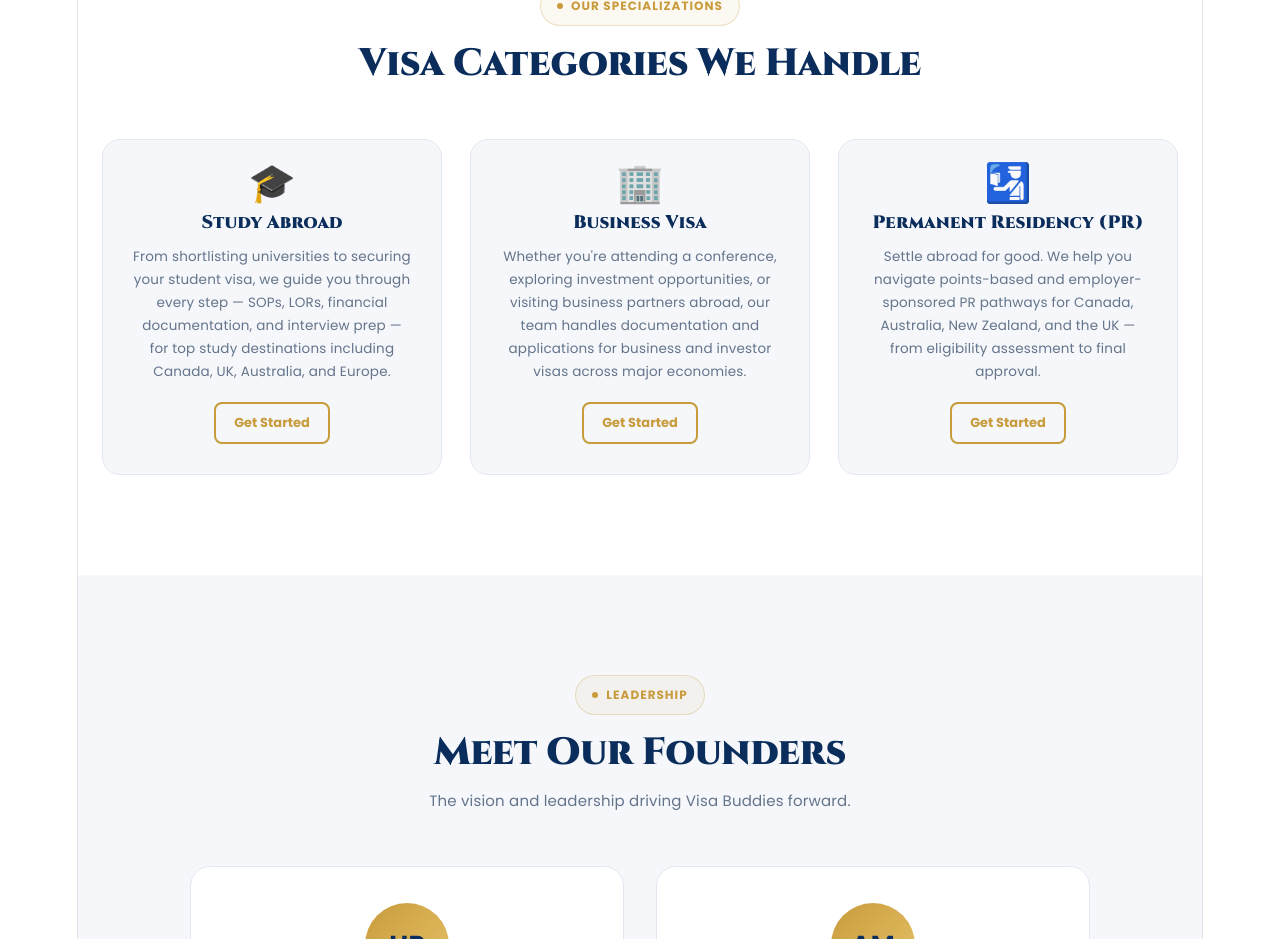
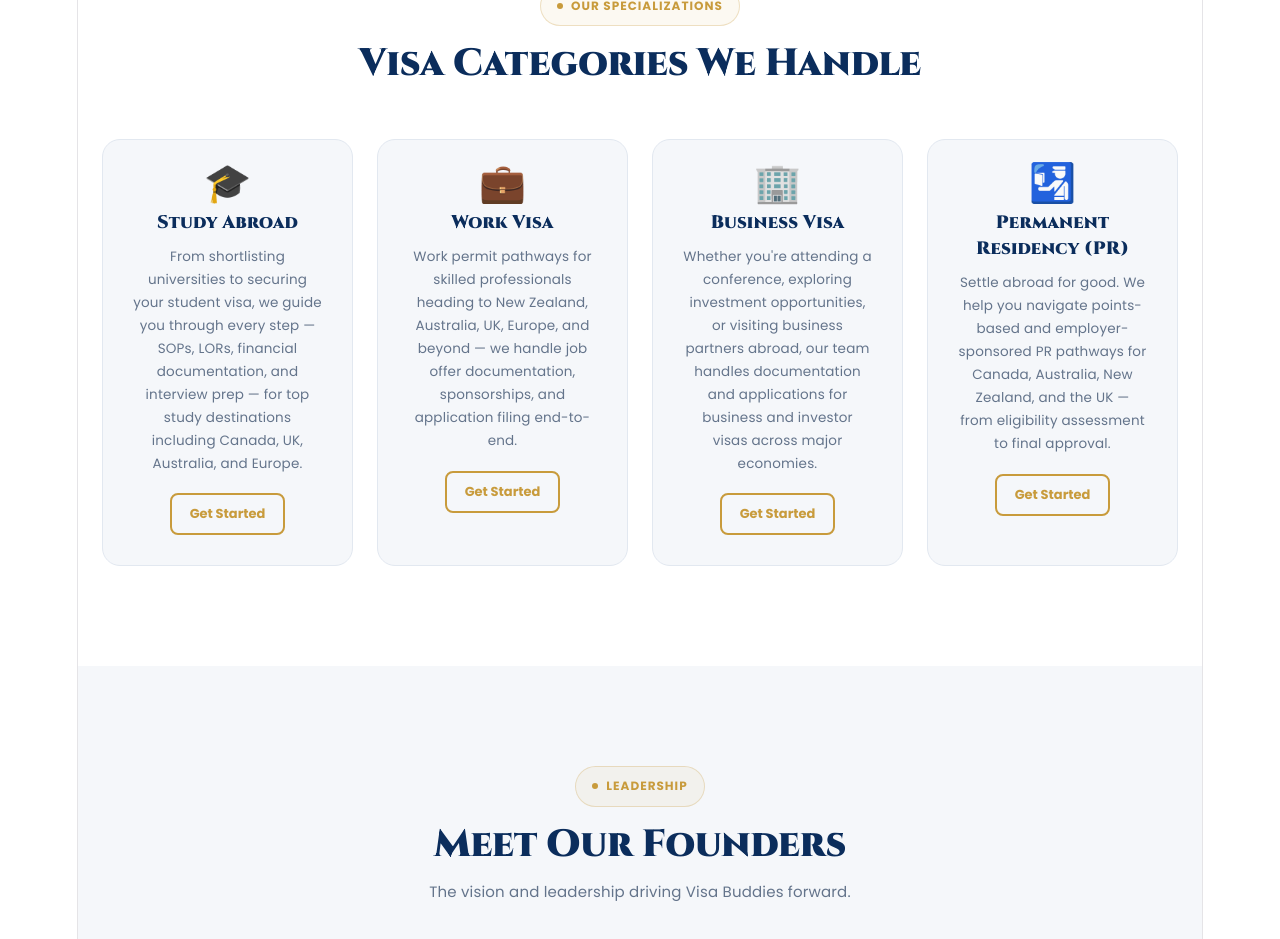
Before and after one commit to hetpatel79/visa-buddies, a React (Vite) app: page / in a window 1280 px wide. Shown: the part 3760-4699 px from the top of the page. Built offline with nearby package versions, Linux system fonts and the light colour scheme.

Commit message:
Fix Work Visa nav not navigating: id was misplaced on unrelated Process Timeline section, moved to a proper Work Visa card; also fix all scroll-to-section navigation being hidden behind fixed navbar via global scroll-margin-top

```diff
--- a/src/App.jsx
+++ b/src/App.jsx
@@ -262,6 +262,7 @@ export default function App(){
         @import url('https://fonts.googleapis.com/css2?family=Cinzel:wght@600;700;900&family=Playfair+Display:wght@400;600;700;900&family=Poppins:wght@300;400;500;600;700&display=swap');
         *,*::before,*::after{box-sizing:border-box;margin:0;padding:0;}
         html{scroll-behavior:smooth;}
+        section[id],footer[id]{scroll-margin-top:84px;}
         ::-webkit-scrollbar{width:5px}
         ::-webkit-scrollbar-track{background:${C.navy}}
         ::-webkit-scrollbar-thumb{background:${C.gold};border-radius:99px}
@@ -591,9 +592,10 @@ export default function App(){
             <Label>Our Specializations</Label>
             <h2 style={{ ...SH, fontSize: 38, fontWeight: 900, color: C.navy, marginBottom: 12 }}>Visa Categories We Handle</h2>
           </Reveal>
-          <div style={{ display: "grid", gridTemplateColumns: "1fr 1fr 1fr", gap: 28 }} className="g3">
+          <div style={{ display: "grid", gridTemplateColumns: "1fr 1fr 1fr 1fr", gap: 24 }} className="g4">
             {[
               { id: "study-abroad", icon: "🎓", title: "Study Abroad", desc: "From shortlisting universities to securing your student visa, we guide you through every step — SOPs, LORs, financial documentation, and interview prep — for top study destinations including Canada, UK, Australia, and Europe." },
+              { id: "work-visa", icon: "💼", title: "Work Visa", desc: "Work permit pathways for skilled professionals heading to New Zealand, Australia, UK, Europe, and beyond — we handle job offer documentation, sponsorships, and application filing end-to-end." },
               { id: "business-visa", icon: "🏢", title: "Business Visa", desc: "Whether you're attending a conference, exploring investment opportunities, or visiting business partners abroad, our team handles documentation and applications for business and investor visas across major economies." },
               { id: "pr", icon: "🛂", title: "Permanent Residency (PR)", desc: "Settle abroad for good. We help you navigate points-based and employer-sponsored PR pathways for Canada, Australia, New Zealand, and the UK — from eligibility assessment to final approval." },
             ].map((c, i) => (
@@ -691,7 +693,7 @@ export default function App(){
       </section>
 
       {/* ── PROCESS TIMELINE ── */}
-      <section id="work-visa" style={{ padding: "100px 24px", background: C.white }}>
+      <section style={{ padding: "100px 24px", background: C.white }}>
         <div style={{ maxWidth: 900, margin: "0 auto" }}>
           <Reveal style={{ textAlign: "center", marginBottom: 56 }}>
             <Label>Our Services</Label>
```
